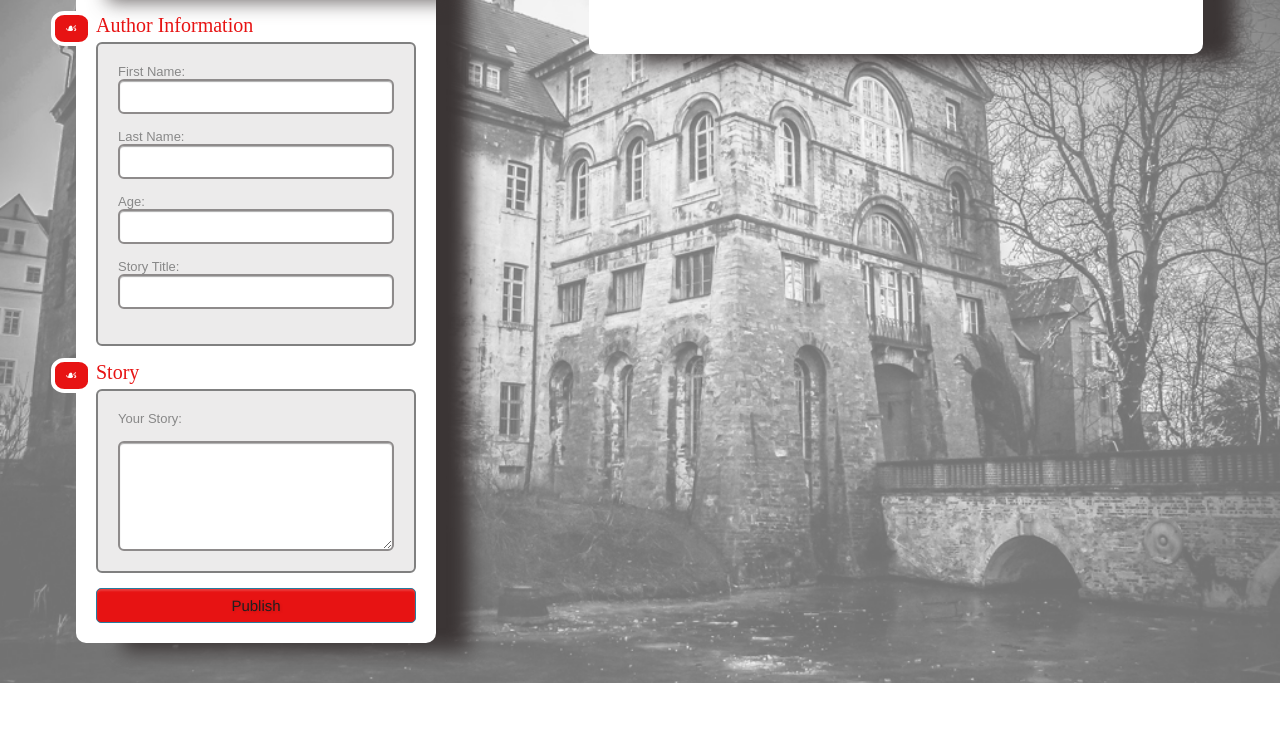
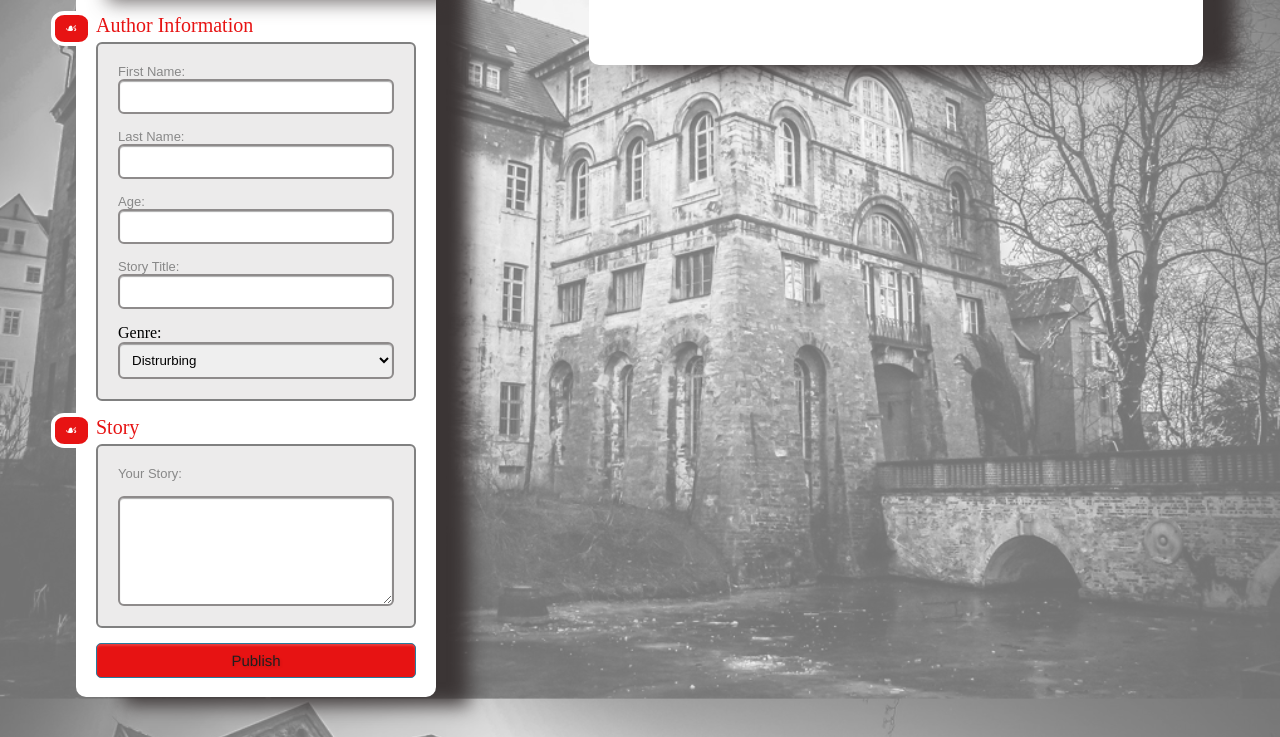
Before and after one commit to qceka88/WebApp, a plain HTML site: page index.html in a window 1280 px wide. Shown: the part 153-890 px from the top of the page. Before the commit the page ends 836 px from the top, so only its background shows below. Drawn offline with Linux system fonts and the light colour scheme.

Commit message:
Update index.html

```diff
--- a/index.html
+++ b/index.html
@@ -31,6 +31,15 @@
           <label>Story Title:
             <input type="text" id="story-title" name="field5" />
           </label>
+           <lavel>Genre:
+            <select name="field4" id="genre">
+              <option value="Disturbing">Distrurbing</option>
+              <option value="Psyhological">Psyhological</option>
+              <option value="Killer">Killer</option>
+              <option value="Monsters">Monsters</option>
+              <option value="Paranormal">Paranormal</option></select>
+          </lavel>
+
         </div>
 
         <div class="section"><span>&#9753;</span>
```
